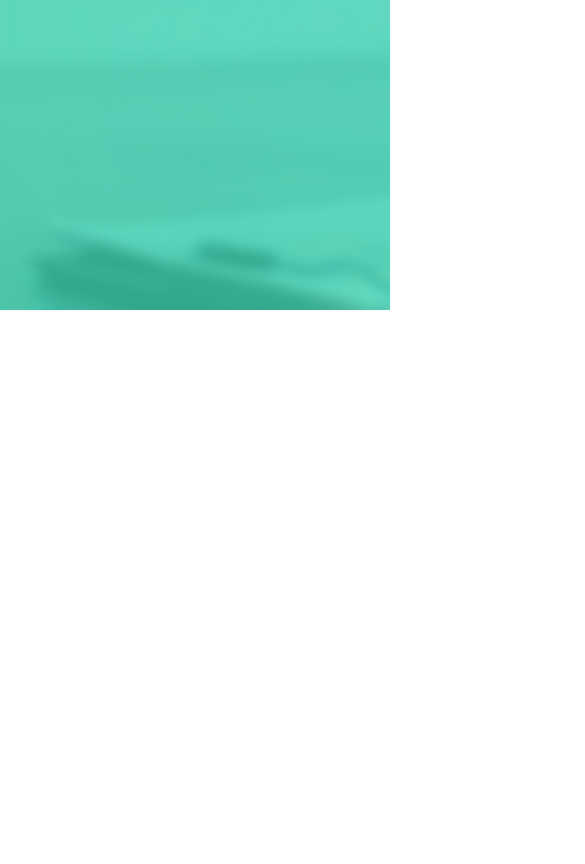
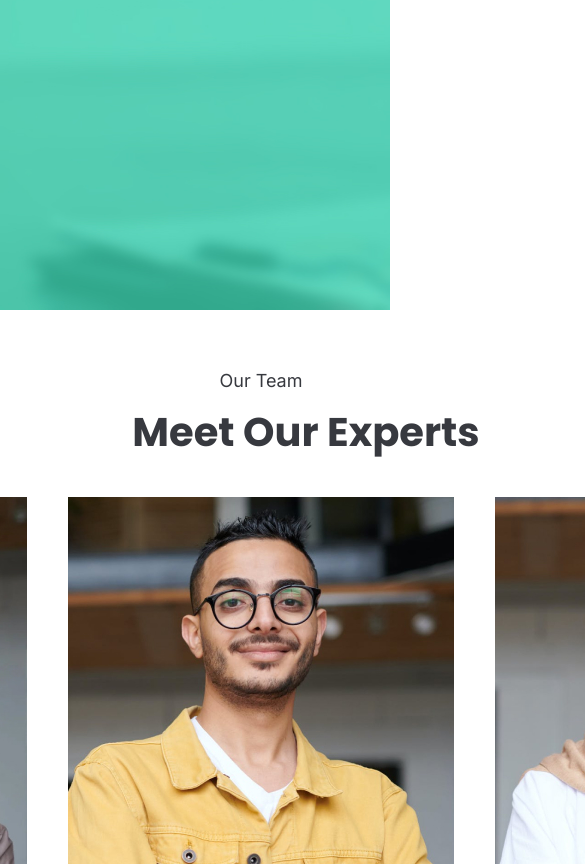
Before and after one commit to mariamkhekhelashvili/Lesson7, a plain HTML site: page index.html in a window 390 px wide. Shown: the part 1136-2000 px from the top of the page, 585 px wide, since content can reach past the window. Before the commit the page ends 1446 px from the top, so only its background shows below. Drawn offline with Linux system fonts and the light colour scheme.

Commit message:
Completed a responsive website.
Faced issues related to icon alignment, background color and text overlay on images.

```diff
--- a/css/style.css
+++ b/css/style.css
@@ -59,15 +59,6 @@
   padding: 0 5px;
 }
 
-.consulting-button {
-  width: 184px;
-  height: 65px;
-  padding: 21px 35px 22px 32px;
-  object-fit: contain;
-  margin-left: 40px;
-}
-
-
 .middle-section {
   margin-top: 254px;
   text-align: center;
@@ -78,8 +69,9 @@
   font-family: 'Inter', sans-serif;
   font-weight: 500;
   font-size: 18px;
+  text-align: center;
   height: 22px;
-  width: 119px;
+  width: auto;
   margin: 0 auto;
 }
 
@@ -104,7 +96,6 @@
   display: flex;
   flex-direction: column;
   align-items: center;
-  background-color: var(--color-light-gray);
   width: 386px;
   height: 383px;
   padding: 58px 43px;
@@ -209,7 +200,6 @@
   font-weight: 400;
   font-size: 18px;
   line-height: 1.46;
-  color: var(--color-gray-text);
   width: 511px;
   height: 52px;
   margin-bottom: 47px;
@@ -220,3 +210,53 @@
   height: 64.5px;
   object-fit: contain;
 }
+.consulting-button {
+  width: 184px;
+  height: auto;
+  padding: 21px 35px 22px 32px;
+  object-fit: contain;
+  margin-left: 40px;
+  display: block;
+  gap: 10px;
+}
+
+.our-team-section {
+  padding-left: 132px;
+  text-align: center;
+  margin-top: 60px;
+}
+
+.our-team-title {
+  font-family: 'Inter', sans-serif;
+  font-weight: 400;
+  font-size: 18px;
+  line-height: 22px;
+  width: auto;
+  height: 22px;
+  color: #37393F;
+  margin: 0 auto;
+}
+
+.meet-experts-subtitle {
+  font-family: 'Poppins', sans-serif;
+  font-weight: 700;
+  font-size: 40px;
+  line-height: 121%;
+  width: 348px;
+  height: 48px;
+  color: #37393F;
+  margin: 16px auto 0 auto;
+}
+
+.experts-tabs-container {
+  display: flex;
+  justify-content: center;
+  gap: 41px;
+  margin-top: 41px;
+}
+
+.expert-tab {
+  width: 386px;
+  height: 532px;
+  object-fit: cover;
+}
--- a/index.html
+++ b/index.html
@@ -78,5 +78,17 @@
     </div>
   </section>
 
+  <section class="our-team-section">
+  <p class="our-team-title">Our Team</p>
+  <h2 class="meet-experts-subtitle">Meet Our Experts</h2>
+
+  <div class="experts-tabs-container">
+    <img src="images/1.jpg" alt="Expert 1" class="expert-tab" />
+    <img src="images/2.jpg" alt="Expert 2" class="expert-tab" />
+    <img src="images/3.jpg" alt="Expert 3" class="expert-tab" />
+  </div>
+</section>
+
+
 </body>
 </html>
```
Also changed, not shown: images/1.jpg (added), images/2.jpg (added), images/3.jpg (added).
